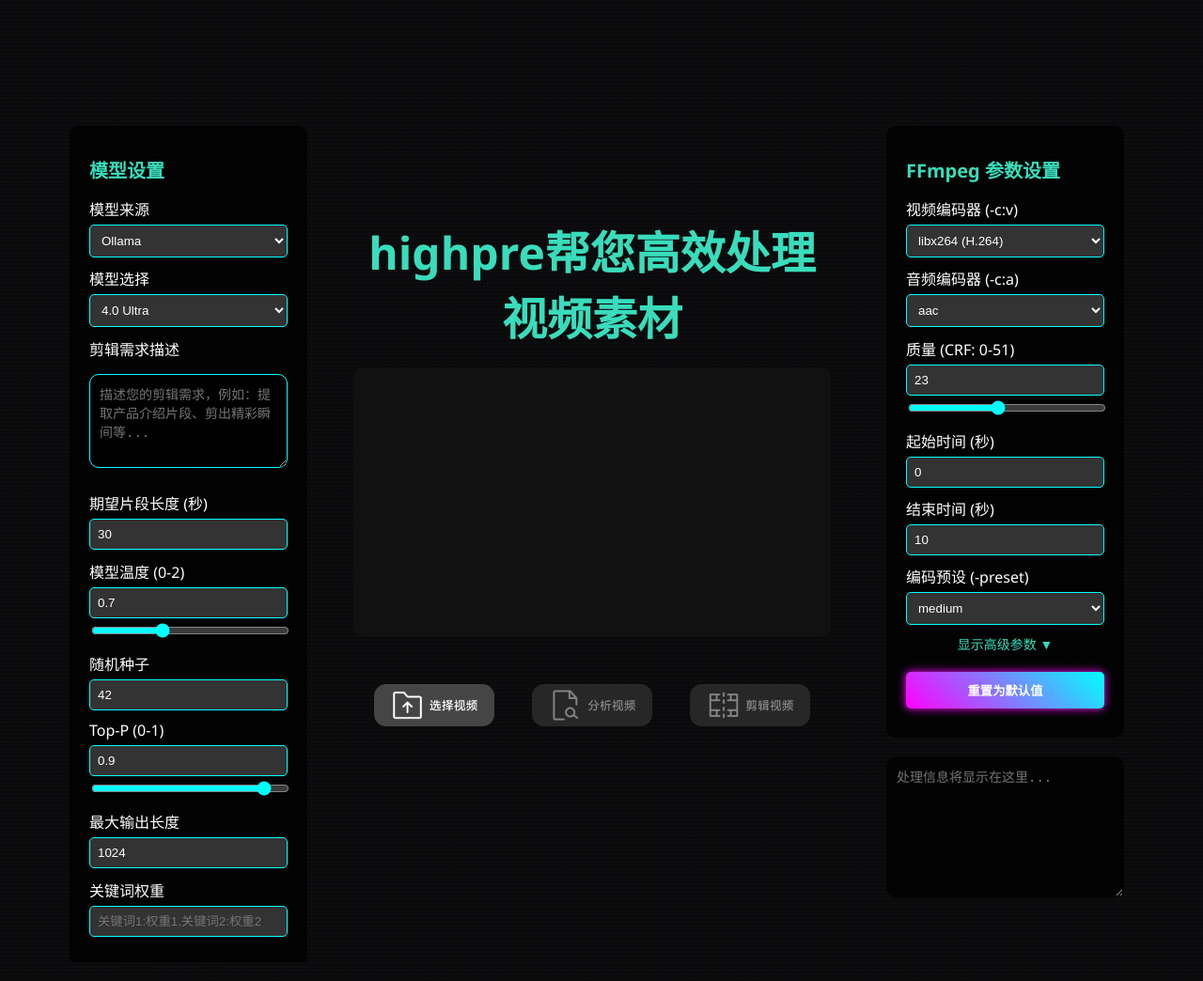
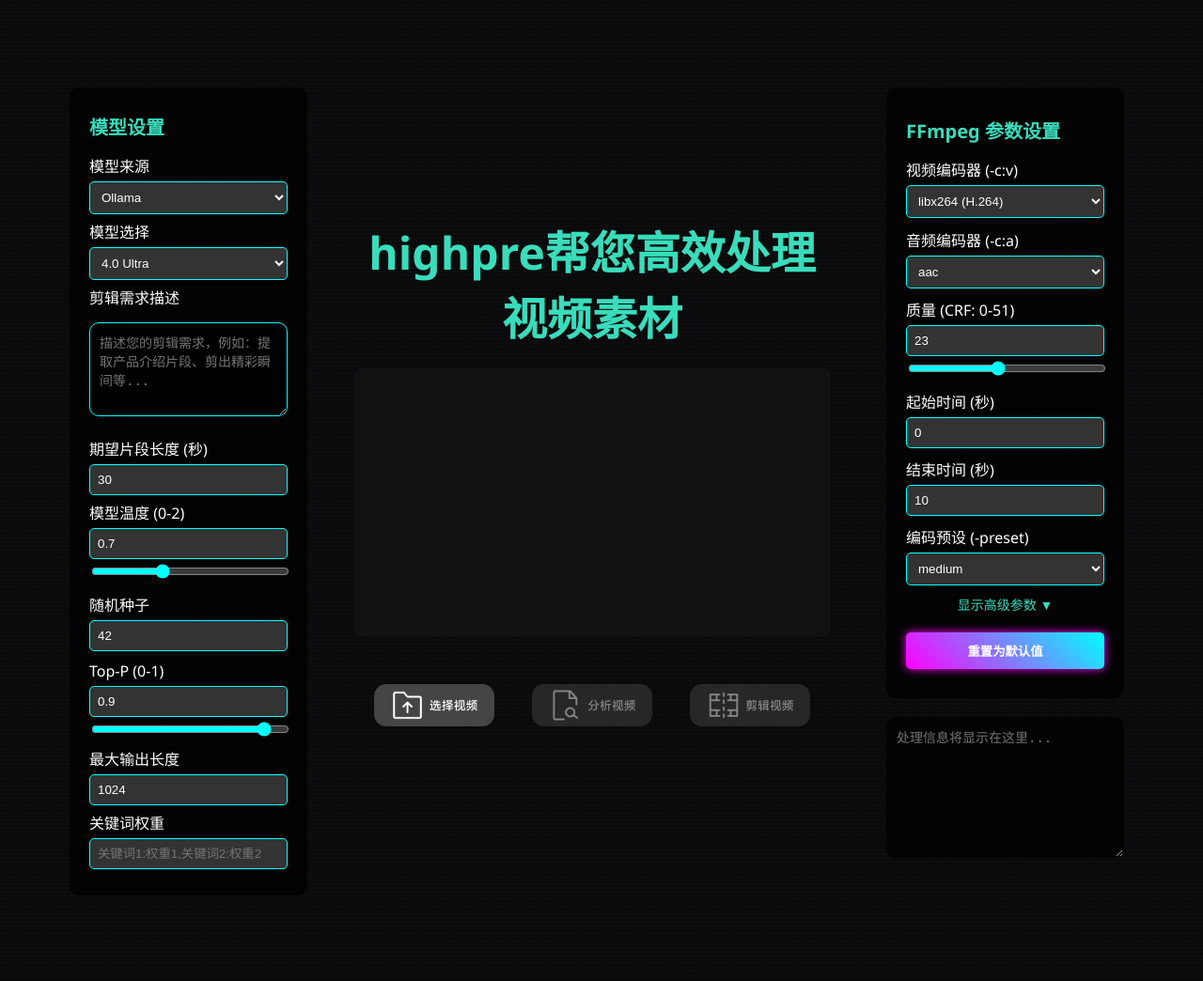
Before and after one commit to Sempre0721/highpre, a Flask app: page / in a window 1280 px wide. Shown: the whole page at 94% size. Run offline with Flask 3, Linux system fonts and the light colour scheme; some web fonts are replaced.

```diff
--- a/templates/index.html
+++ b/templates/index.html
@@ -149,7 +149,7 @@
             flex-direction: column;
             padding: 0 10px;
             overflow-y: auto;
-            margin-top: 10vh;
+            margin-top: 6vh;
         }
 
         .right-main-content {
@@ -168,7 +168,7 @@
             flex: 1;
             min-width: 250px;
             max-width: 300px;
-            margin-top: 10vh;
+            margin-top: 6vh;
             display: flex;
             flex-direction: column;
             padding: 0 20px;
@@ -356,7 +356,7 @@
             box-sizing: border-box;
         }
         .model-panel > * {
-            margin: 1vh 0;
+            margin: 0.6vh 0;
         }
 
         .panel-header {
```
Also changed, not shown: requirements.txt (+12 -2 lines), 3 other files.
